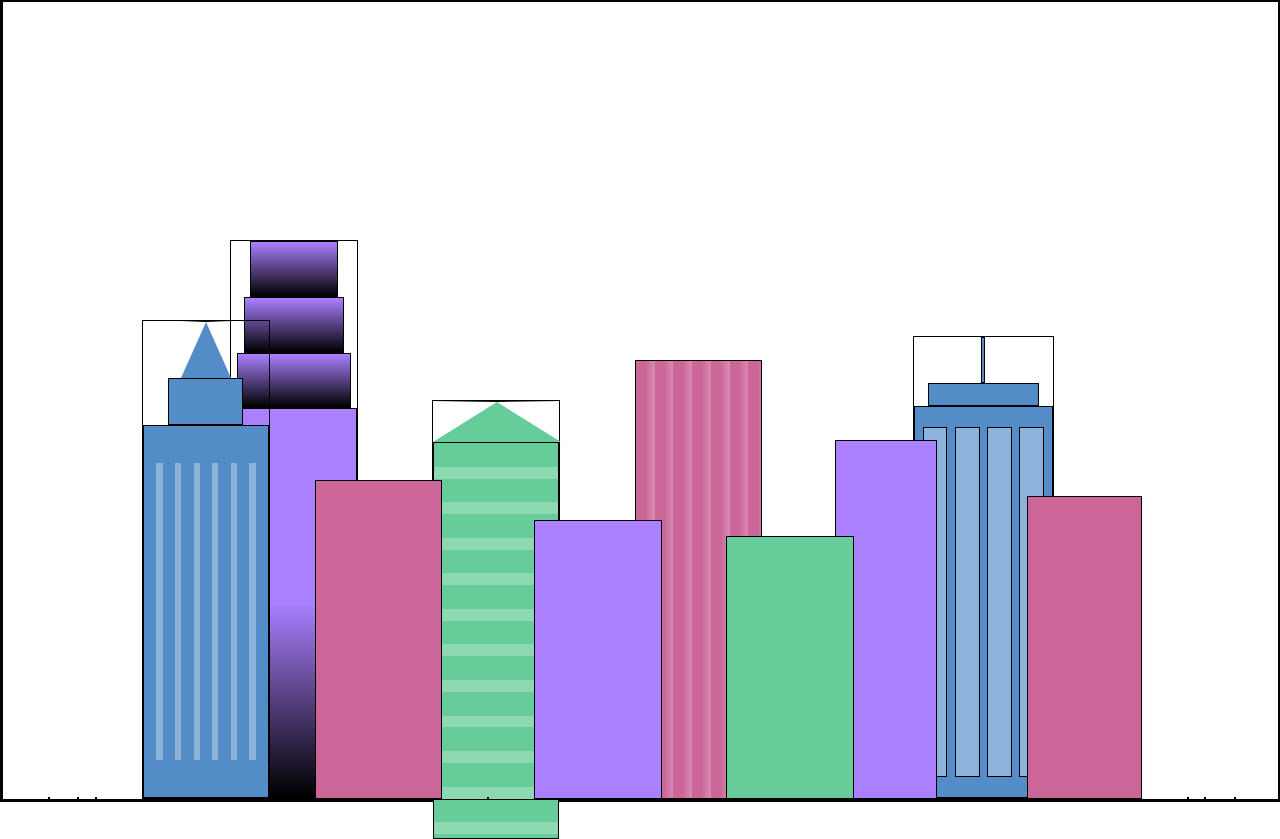
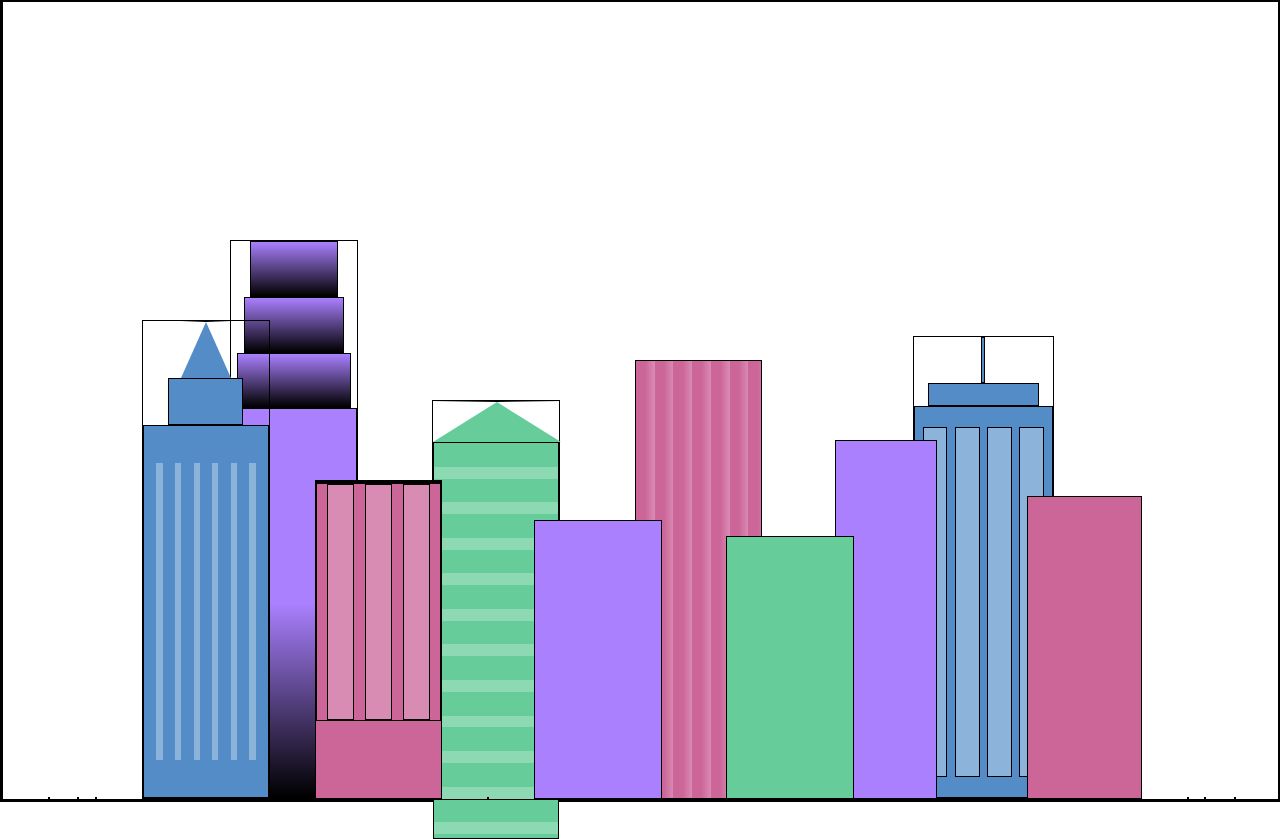
Before and after one commit to dijanakalaposratic/fcc-rwd-p15-city-skyline, a plain HTML site: page index.html in a window 1280 px wide. Drawn offline with Linux system fonts and the light colour scheme.

Commit message:
added three <div> elements within .fb2b element, created .fb2-window class and added styling for it

```diff
--- a/index.html
+++ b/index.html
@@ -54,7 +54,15 @@
                 <div class="fb1c"></div>
             </div>
 
-            <div class="fb2"></div>
+            <div class="fb2">
+                <div class="fb2a"></div>
+                <div class="fb2b window-wrap">
+                    <div class="fb2-window"></div>
+                    <div class="fb2-window"></div>
+                    <div class="fb2-window"></div>
+                </div>
+            </div>
+
             <div></div>
             <div class="fb3"></div>
             <div class="fb4"></div>
--- a/styles.css
+++ b/styles.css
@@ -163,6 +163,21 @@ body {
     background-color: var(--building-color3);
 }
 
+.fb2a {
+    width: 100%;
+}
+
+.fb2b {
+    width: 100%;
+    height: 75%;
+}
+
+.fb2-window {
+    width: 22%;
+    height: 100%;
+    background-color: var(--window-color3);
+}
+
 .fb3 {
     width: 10%;
     height: 35%;
```
